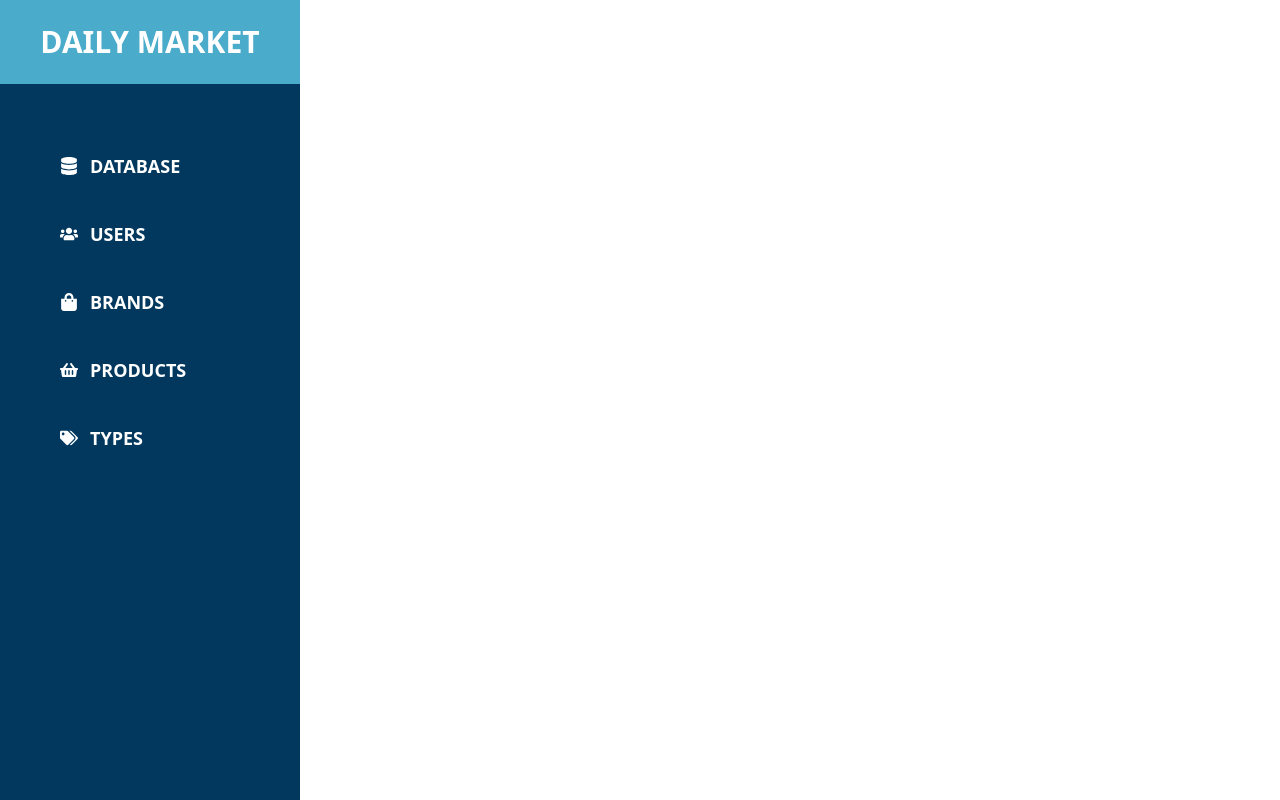
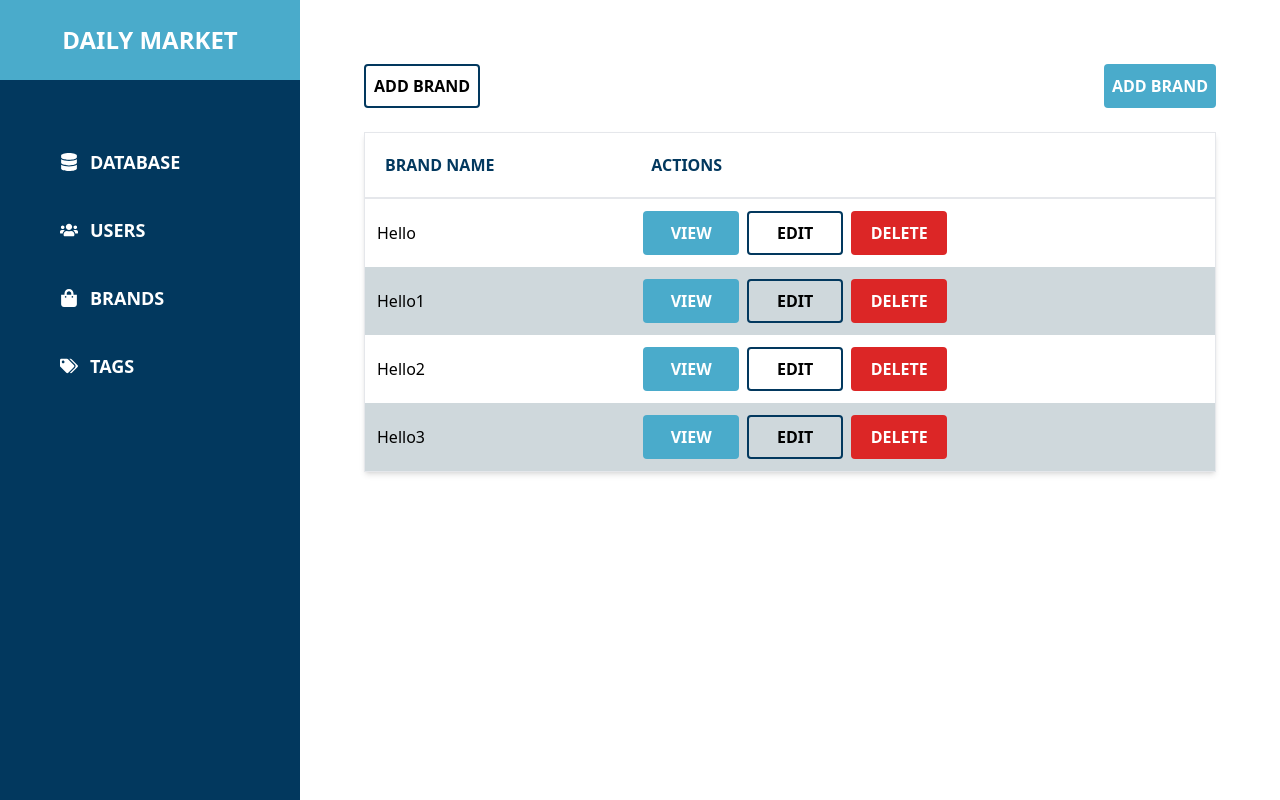
Before and after one commit to kharljhon14/daily-market, a Next.js app: page /admin in a window 1280 px wide. Built offline with nearby package versions, Linux system fonts and the light colour scheme.

Commit message:
admin panel

```diff
--- a/src/components/admin/navbar/NavItem.tsx
+++ b/src/components/admin/navbar/NavItem.tsx
@@ -5,9 +5,9 @@ interface Props {
   icon?: ReactNode;
 }
 
-export default function NavItem({ text, icon }: Props) {
+export default function AdminNavItem({ text, icon }: Props) {
   return (
-    <div className="w-full p-5 text-center font-semibold uppercase">
+    <div className="w-full p-5 text-center font-semibold uppercase hover:bg-dark_accent hover:text-dark_blue overflow-hidden">
       <div className="flex items-center pl-10 space-x-3 text-lg">
         {icon}
         <h1>{text}</h1>
--- a/src/components/admin/navbar/SideNav.tsx
+++ b/src/components/admin/navbar/SideNav.tsx
@@ -1,39 +1,38 @@
-import {
-  FaUsers,
-  FaDatabase,
-  FaTags,
-  FaShoppingBag,
-  FaShoppingBasket,
-} from 'react-icons/fa';
-import NavItem from './NavItem';
+import { FaUsers, FaDatabase, FaTags, FaShoppingBag } from 'react-icons/fa';
+import Link from 'next/link';
+import AdminNavItem from './NavItem';
 
-export default function SideNav() {
+export default function AdminSideNav() {
   return (
     <div className="stick top-0 h-screen w-[300px] bg-dark_blue text-white space-y-12">
-      <h1 className="text-3xl bg-light_blue text-center p-6 uppercase font-bold">
+      <h1 className="text-2xl bg-light_blue text-center p-6 uppercase font-bold">
         Daily Market
       </h1>
       <nav className="flex flex-col justify-center">
-        <NavItem
+        <Link href="/admin">
+          <AdminNavItem
             text="Database"
             icon={<FaDatabase />}
           />
-        <NavItem
+        </Link>
+        <Link href="/admin/users">
+          <AdminNavItem
             text="Users"
             icon={<FaUsers />}
           />
-        <NavItem
+        </Link>
+        <Link href="/admin/brands">
+          <AdminNavItem
             text="Brands"
             icon={<FaShoppingBag />}
           />
-        <NavItem
-          text="Products"
-          icon={<FaShoppingBasket />}
-        />
-        <NavItem
-          text="Types"
+        </Link>
+        <Link href="/admin/tags">
+          <AdminNavItem
+            text="Tags"
             icon={<FaTags />}
           />
+        </Link>
       </nav>
     </div>
   );
--- /dev/null
+++ b/src/components/admin/table/Table.tsx
@@ -0,0 +1,37 @@
+import { TableColumn } from '@/types/table';
+
+interface Props<T> {
+  columns: TableColumn<T>[];
+  data: T[];
+}
+
+export default function Table({ columns, data }: Props<any>) {
+  return (
+    <table className="border-collapse w-full shadow-md border">
+      <thead>
+        <tr className="text-left text-dark_blue uppercase border-b-2">
+          {columns.map((col) => (
+            <th
+              className="p-5"
+              key={col.label}
+            >
+              {col.label}
+            </th>
+          ))}
+        </tr>
+      </thead>
+      <tbody>
+        {data.map((row, idx) => (
+          <tr className={`${idx % 2 !== 0 ? 'bg-light_grey' : ''}`}>
+            {columns.map((col) => {
+              if (col.accessor === 'actions' || col.render)
+                return <td className="p-3">{col.render && col.render(row)}</td>;
+
+              return <td className="p-3">{row[col.accessor]}</td>;
+            })}
+          </tr>
+        ))}
+      </tbody>
+    </table>
+  );
+}
--- /dev/null
+++ b/src/components/button/Button.tsx
@@ -0,0 +1,32 @@
+import { MouseEventHandler, ReactNode } from 'react';
+
+const buttonStyles = {
+  primary: 'bg-light_blue text-white hover:bg-light_accent',
+  secondary: 'border-2 border-dark_blue hover:bg-dark_blue hover:text-white',
+  error: 'bg-red-600 text-white hover:bg-red-500',
+};
+
+interface Props {
+  children?: ReactNode | ReactNode[] | string;
+  onClick?: MouseEventHandler<HTMLButtonElement>;
+  type?: 'button' | 'reset' | 'submit';
+  buttonType?: 'primary' | 'secondary' | 'error';
+}
+
+export default function Button({
+  children,
+  onClick,
+  type = 'button',
+  buttonType = 'primary',
+}: Props) {
+  return (
+    <button
+      className={`min-w-[6rem] p-2 rounded uppercase font-semibold duration-200 ${buttonStyles[buttonType]}`}
+      onClick={onClick}
+      // eslint-disable-next-line react/button-has-type
+      type={type}
+    >
+      {children}
+    </button>
+  );
+}
--- /dev/null
+++ b/src/layouts/admin/AdminLayout.tsx
@@ -0,0 +1,15 @@
+import AdminSideNav from '@/components/admin/navbar/SideNav';
+import { ReactNode } from 'react';
+
+interface Props {
+  children?: ReactNode | ReactNode[];
+}
+
+export default function AdminLayout({ children }: Props) {
+  return (
+    <div className="flex">
+      <AdminSideNav />
+      <div className="flex-1 p-16">{children}</div>
+    </div>
+  );
+}
--- a/src/pages/admin/index.tsx
+++ b/src/pages/admin/index.tsx
@@ -1,9 +1,52 @@
-import SideNav from '@/components/admin/navbar/SideNav';
+import Table from '@/components/admin/table/Table';
+import Button from '@/components/button/Button';
+import AdminLayout from '@/layouts/admin/AdminLayout';
+import { TableColumn } from '@/types/table';
 
 export default function AdminPage() {
+  const columns: TableColumn<any>[] = [
+    {
+      label: 'Brand Name',
+      accessor: 'name',
+    },
+    {
+      label: 'Actions',
+      accessor: 'actions',
+      render: () => (
+        <div className="flex space-x-2">
+          <Button>View</Button>
+          <Button buttonType="secondary"> Edit</Button>
+          <Button buttonType="error">Delete</Button>
+        </div>
+      ),
+    },
+  ];
+
+  const testData = [
+    {
+      name: 'Hello',
+    },
+    {
+      name: 'Hello1',
+    },
+    {
+      name: 'Hello2',
+    },
+    {
+      name: 'Hello3',
+    },
+  ];
+
   return (
-    <div>
-      <SideNav />
-    </div>
+    <AdminLayout>
+      <div className="flex justify-between mb-6">
+        <Button buttonType="secondary">Add Brand</Button>
+        <Button>Add Brand</Button>
+      </div>
+      <Table
+        columns={columns}
+        data={testData}
+      />
+    </AdminLayout>
   );
 }
--- /dev/null
+++ b/src/types/table.ts
@@ -0,0 +1,5 @@
+export interface TableColumn<T> {
+  label?: string;
+  accessor: keyof T | 'actions';
+  render?: (row?: T) => JSX.Element;
+}
```
Also changed, not shown: 1 other file (tests, documents, lock files or other folders). Lines whose indentation alone changed are shown as unchanged.
